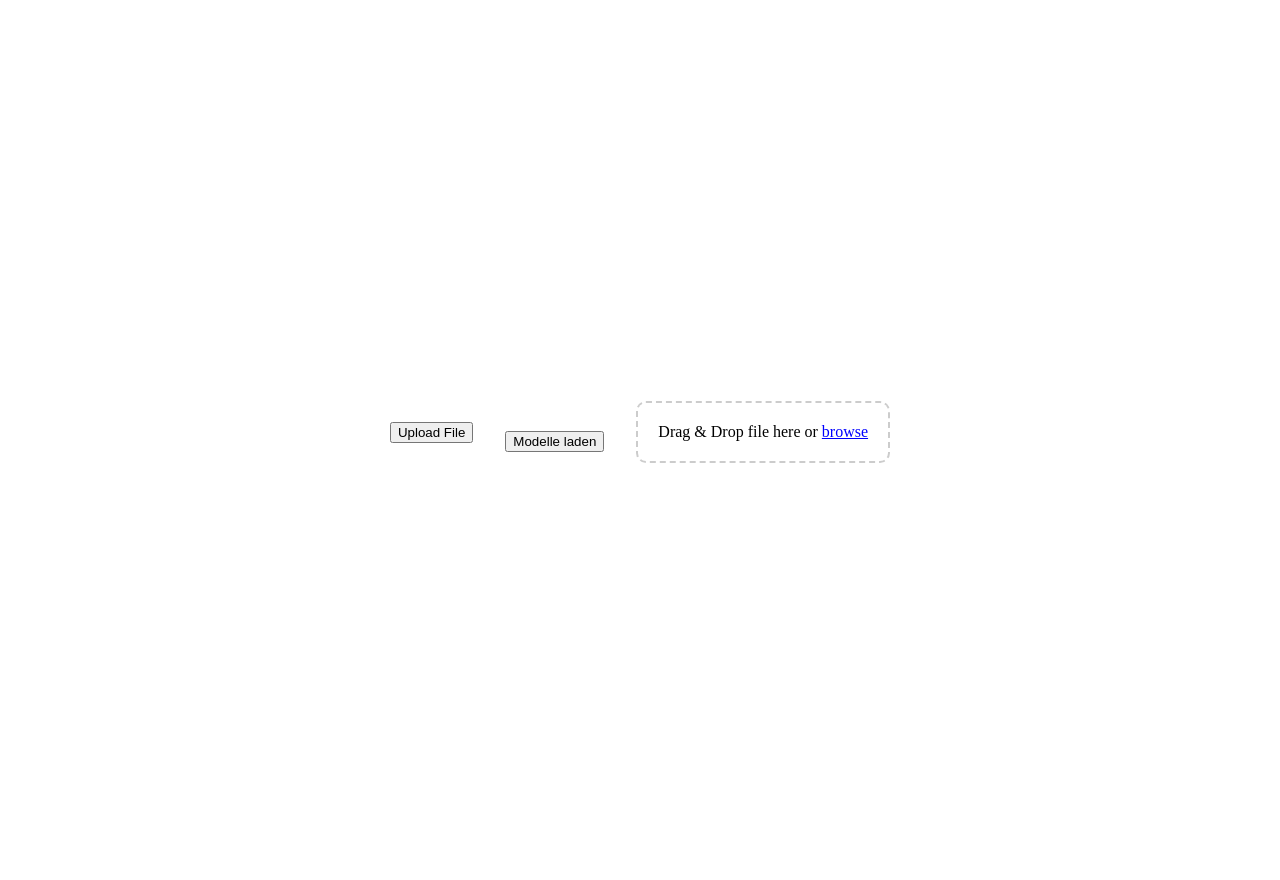
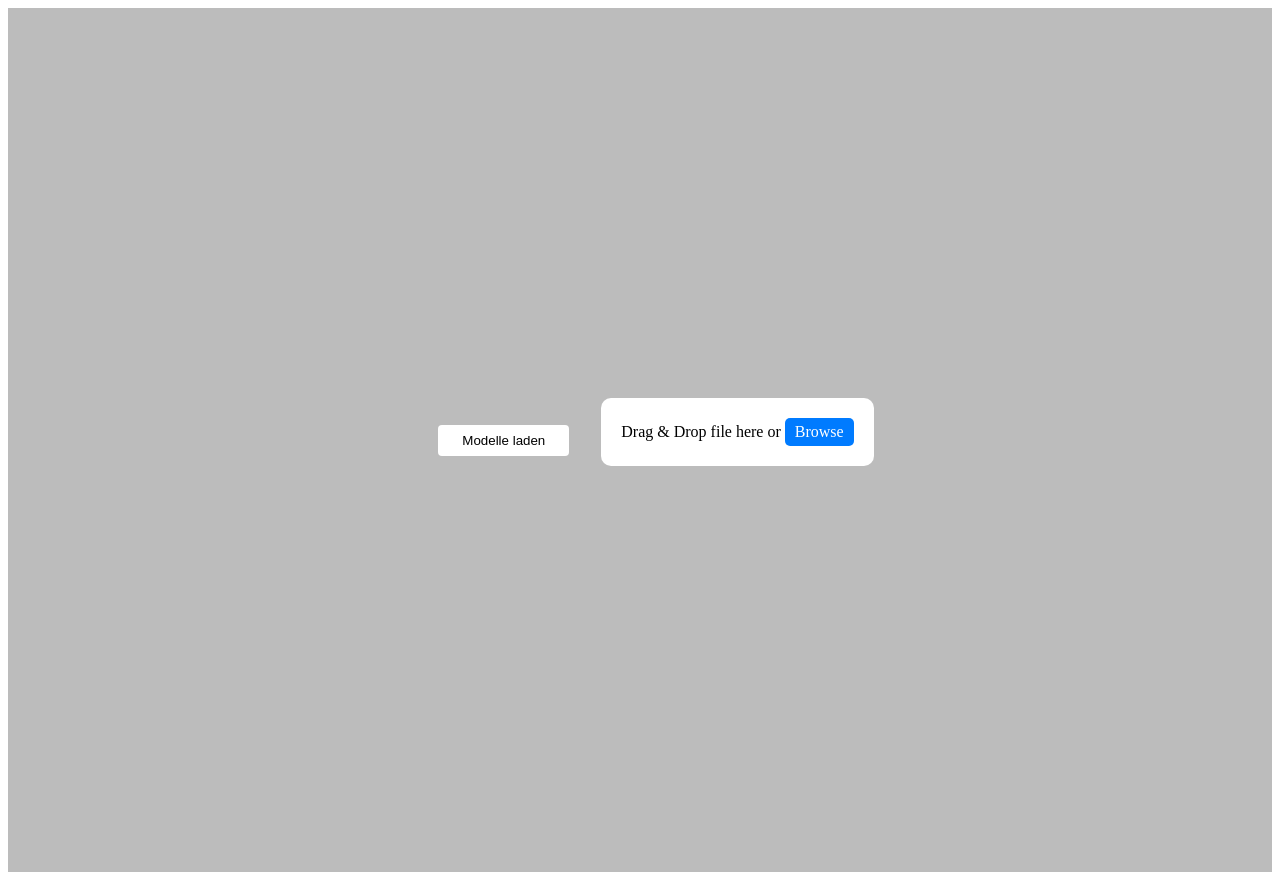
Before and after one commit to TomSkirde/Projektseminar, a React (Vite) app in the folder pass_workflow_engine.client/: page / in a window 1280 px wide. Built offline with nearby package versions, Linux system fonts and the light colour scheme.

Commit message:
SCRUM-142 Einarbeiten in Design in React

```diff
--- a/pass_workflow_engine.client/src/App.css
+++ b/pass_workflow_engine.client/src/App.css
@@ -3,6 +3,7 @@
     margin: 0 auto;
     padding: 2rem;
     text-align: center;
+    background-color: #bcbcbc; /* hellgrauer Hintergrund */
 }
 
 th, td {
--- a/pass_workflow_engine.client/src/App.tsx
+++ b/pass_workflow_engine.client/src/App.tsx
@@ -10,7 +10,7 @@ const App: React.FC = () => {
 
     return (
         <div style={{ display: 'flex', justifyContent: 'center', alignItems: 'center', height: '100vh' }}>
-            <FileUploadButton />
+
             <GetJsonsButton />
             <DragAndDrop/>
         </div>
--- a/pass_workflow_engine.client/src/components/DragAndDrop.tsx
+++ b/pass_workflow_engine.client/src/components/DragAndDrop.tsx
@@ -8,7 +8,6 @@ const FileUploadButton: React.FC = () => {
        formData.append('owlfile', file);
 
        try {
-            // Send the file to the backend API
            const response = await fetch('/api/Main/UploadFile', {
                method: 'POST',
                body: formData,
@@ -52,7 +51,8 @@ const FileUploadButton: React.FC = () => {
                onDrop={handleDrop}
                onDragOver={handleDragOver}
                style={{
-                    border: '2px dashed #ccc',
+
+                   backgroundColor: '#ffffff',
                    borderRadius: '10px',
                    padding: '20px',
                    textAlign: 'center',
@@ -60,7 +60,21 @@ const FileUploadButton: React.FC = () => {
                    cursor: 'pointer',
                }}
            >
-                Drag & Drop file here or <span onClick={handleButtonClick} style={{ color: 'blue', textDecoration: 'underline' }}>browse</span>
+               Drag & Drop file here or{' '}
+               <span
+                   onClick={handleButtonClick}
+                   style={{
+                       color: 'white',
+                       backgroundColor: '#007BFF',
+                       padding: '5px 10px',
+                       borderRadius: '5px',
+                       cursor: 'pointer',
+                       textDecoration: 'none',
+                       display: 'inline-block',
+                   }}
+               >
+                   Browse
+               </span>
            </div>
 
            <input
--- a/pass_workflow_engine.client/src/components/GetJsonsButton.tsx
+++ b/pass_workflow_engine.client/src/components/GetJsonsButton.tsx
@@ -42,7 +42,13 @@ const GetJsonsButton: React.FC = () => {
 
     return (
         <main style={{ padding: "2rem", fontFamily: "system-ui" }}>
-            <button onClick={loadModels}>Modelle laden</button>
+            <button
+                onClick={loadModels}
+                style={{ backgroundColor: "#ffffff", color: "#000000", border: "none", padding: "0.5rem 1.5rem", borderRadius: "4px", cursor: "pointer" }}
+            >
+                Modelle laden
+            </button>
+
 
             {loading && <p>Lade</p>}
             {error && <p style={{ color: "red" }}>Fehler: {error}</p>}
@@ -58,17 +64,21 @@ const GetJsonsButton: React.FC = () => {
                     ))}
                 </ul>
             )}
+        </main>
+    );
+};
+//Rohdaten Ausgabe
+/*/
 
             {rawJson && (
                 <section>
                     <h3>Rohdaten:</h3>
-                    <pre style={{ background: "#f4f4f4", padding: "1rem" }}>
+                    <pre>
                         {rawJson}
                     </pre>
                 </section>
             )}
-        </main>
-    );
-};
+
+*/
 
 export default GetJsonsButton;
```
Lines whose indentation alone changed are shown as unchanged.
